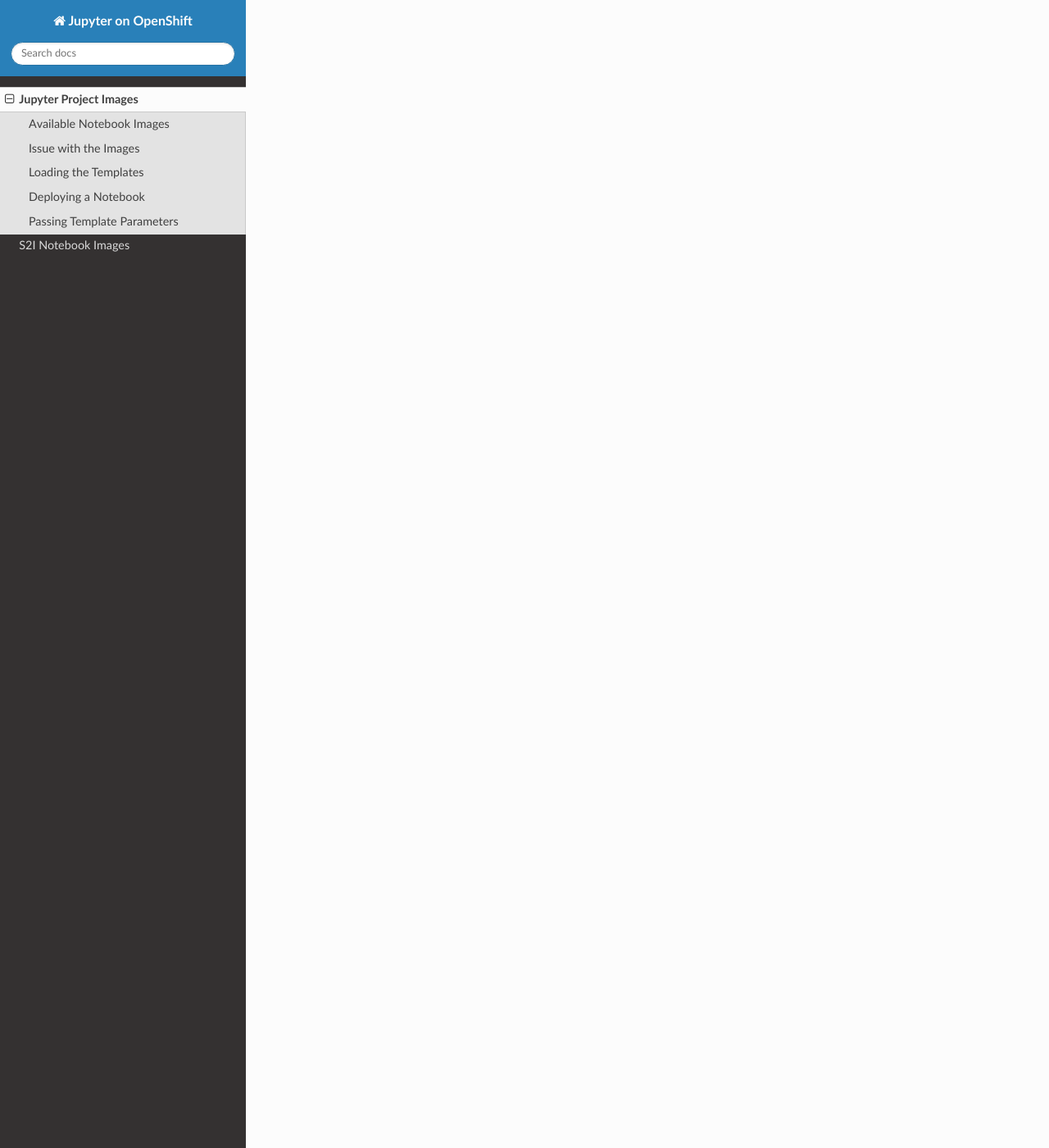
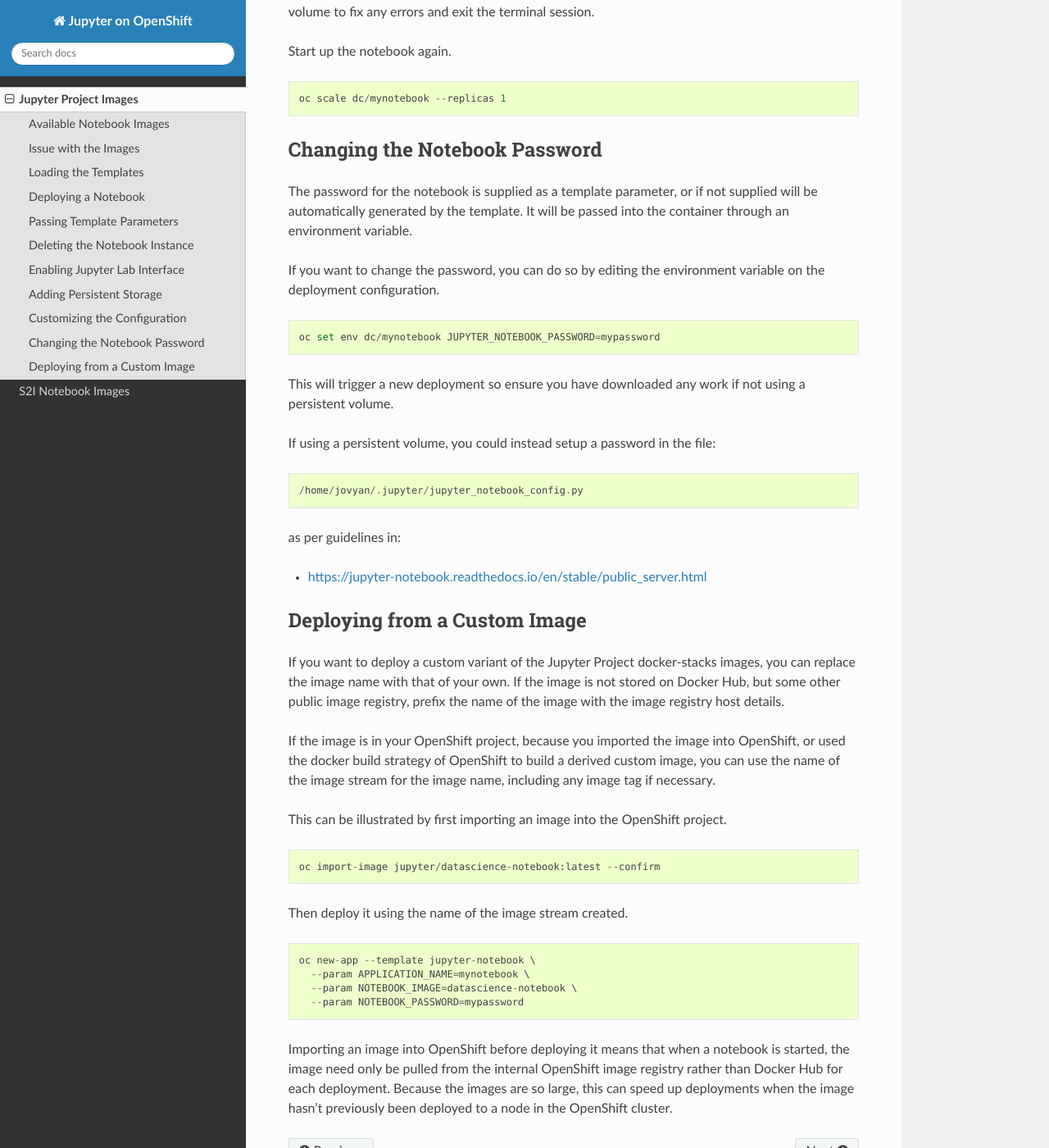
Before and after one commit to jupyter-on-openshift/www-jupyteronopenshift-org, a Sphinx documentation site: the page built from source/jupyter-project-images.rst, in a window 1280 px wide and 1400 px high, scrolled down 5442 px. Shown: the whole window at 82% size. Built offline with Sphinx 7.4.7 and the Read the Docs theme 2.0.0, drawn with Linux system fonts in a browser that asks for light colours; some of the changed text lies outside the part shown.

Commit message:
Add additional sections on deploying Jupyter Project images.

```diff
--- a/source/jupyter-project-images.rst
+++ b/source/jupyter-project-images.rst
@@ -14,3 +14,9 @@ configuration.
 .. include:: jupyter-project-images/loading-the-templates.rst
 .. include:: jupyter-project-images/deploying-a-notebook.rst
 .. include:: jupyter-project-images/passing-template-parameters.rst
+.. include:: jupyter-project-images/deleting-the-notebook-instance.rst
+.. include:: jupyter-project-images/enabling-jupyterlab-interface.rst
+.. include:: jupyter-project-images/adding-persistent-storage.rst
+.. include:: jupyter-project-images/customizing-the-configuration.rst
+.. include:: jupyter-project-images/changing-the-notebook-password.rst
+.. include:: jupyter-project-images/deploying-from-a-custom-image.rst
--- /dev/null
+++ b/source/jupyter-project-images/adding-persistent-storage.rst
@@ -0,0 +1,19 @@
+Adding Persistent Storage
+-------------------------
+
+You can upload notebooks and other files using the web interface of the
+notebook. Any uploaded files or changes you make to them will be lost when
+the notebook instance is restarted. If you want to save your work, you need
+to add persistent storage to the notebook. To add persistent storage run::
+
+    oc set volume dc/mynotebook --add \
+	  --type=pvc --claim-size=1Gi --claim-mode=ReadWriteOnce \
+	  --claim-name mynotebook-data --name data \
+	  --mount-path /home/jovyan
+
+When you have deleted the notebook instance, if using a persistent volume,
+you will need to delete it in a separate step.
+
+::
+
+    oc delete pvc/mynotebook-data
--- /dev/null
+++ b/source/jupyter-project-images/changing-the-notebook-password.rst
@@ -0,0 +1,25 @@
+Changing the Notebook Password
+------------------------------
+
+The password for the notebook is supplied as a template parameter, or if
+not supplied will be automatically generated by the template. It will be
+passed into the container through an environment variable.
+
+If you want to change the password, you can do so by editing the
+environment variable on the deployment configuration.
+
+::
+
+    oc set env dc/mynotebook JUPYTER_NOTEBOOK_PASSWORD=mypassword
+
+This will trigger a new deployment so ensure you have downloaded any work
+if not using a persistent volume.
+
+If using a persistent volume, you could instead setup a password in the
+file::
+
+    /home/jovyan/.jupyter/jupyter_notebook_config.py
+
+as per guidelines in:
+
+* https://jupyter-notebook.readthedocs.io/en/stable/public_server.html
--- /dev/null
+++ b/source/jupyter-project-images/customizing-the-configuration.rst
@@ -0,0 +1,50 @@
+Customizing the Configuration
+-----------------------------
+
+If you want to set any custom configuration for the notebook, you can edit
+the config map created by the template.
+
+::
+
+    oc edit configmap/mynotebook-cfg
+
+The ``data`` field of the config map contains Python code used as the
+``jupyter_notebook_config.py`` file.
+
+If you are using a persistent volume, you can also create a configuration
+file at::
+
+    /home/jovyan/.jupyter/jupyter_notebook_config.py
+
+This will be merged at the end of the configuration from the config map.
+
+Because the configuration is Python code, ensure any indenting is correct.
+Any errors in the configuration file will cause the notebook to fail when
+starting.
+
+If the error is in the config map, edit it again to fix it and trigged a
+new deployment if necessary by running::
+
+    oc rollout latest dc/mynotebook
+
+If you make an error in the configuration file stored in the persistent
+volume, you will need to scale down the notebook so it isn't running.
+
+::
+
+    oc scale dc/mynotebook --replicas 0
+
+Then run::
+
+    oc debug dc/mynotebook
+
+to run the notebook in debug mode. This will provide you with an
+interactive terminal session inside a running container, but the notebook
+will not have been started. Edit the configuration file in the volume to
+fix any errors and exit the terminal session.
+
+Start up the notebook again.
+
+::
+
+    oc scale dc/mynotebook --replicas 1
--- /dev/null
+++ b/source/jupyter-project-images/deleting-the-notebook-instance.rst
@@ -0,0 +1,9 @@
+Deleting the Notebook Instance
+------------------------------
+
+To delete the notebook instance, run ``oc delete`` using a label selector
+for the application name.
+
+::
+
+  oc delete all,configmap --selector app=mynotebook
--- /dev/null
+++ b/source/jupyter-project-images/deploying-from-a-custom-image.rst
@@ -0,0 +1,34 @@
+Deploying from a Custom Image
+-----------------------------
+
+If you want to deploy a custom variant of the Jupyter Project docker-stacks
+images, you can replace the image name with that of your own. If the image
+is not stored on Docker Hub, but some other public image registry, prefix
+the name of the image with the image registry host details.
+
+If the image is in your OpenShift project, because you imported the image
+into OpenShift, or used the docker build strategy of OpenShift to build a
+derived custom image, you can use the name of the image stream for the
+image name, including any image tag if necessary.
+
+This can be illustrated by first importing an image into the OpenShift
+project.
+
+::
+
+    oc import-image jupyter/datascience-notebook:latest --confirm
+
+Then deploy it using the name of the image stream created.
+
+::
+
+    oc new-app --template jupyter-notebook \
+      --param APPLICATION_NAME=mynotebook \
+      --param NOTEBOOK_IMAGE=datascience-notebook \
+      --param NOTEBOOK_PASSWORD=mypassword
+
+Importing an image into OpenShift before deploying it means that when a
+notebook is started, the image need only be pulled from the internal
+OpenShift image registry rather than Docker Hub for each deployment.
+Because the images are so large, this can speed up deployments when the
+image hasn't previously been deployed to a node in the OpenShift cluster.
--- /dev/null
+++ b/source/jupyter-project-images/enabling-jupyterlab-interface.rst
@@ -0,0 +1,12 @@
+Enabling Jupyter Lab Interface
+------------------------------
+
+To enable the Jupyter Lab interface for a deployed notebook set the
+``JUPYTER_ENABLE_LAB`` environment variable.
+
+::
+
+  oc set env dc/mynotebook JUPYTER_ENABLE_LAB=true
+
+Setting the environment variable will trigger a new deployment and the
+Jupyter Lab interface will be enabled.
--- a/source/jupyter-project-images/passing-template-parameters.rst
+++ b/source/jupyter-project-images/passing-template-parameters.rst
@@ -11,7 +11,7 @@ you can pass template parameters using the ``--param`` option.
       --param NOTEBOOK_IMAGE=jupyter/scipy-notebook:latest \
       --param NOTEBOOK_PASSWORD=mypassword
 
-You can deploy any of the Jupyter Project docker-stacks images.
+You can deploy any of the Jupyter Project images.
 
 * jupyter/base-notebook
 * jupyter/r-notebook
```
